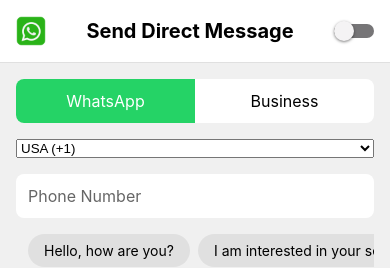
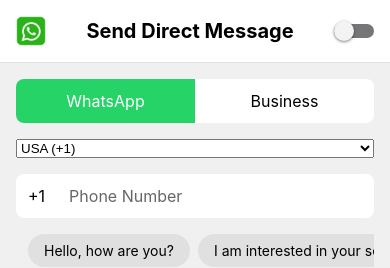
Before and after one commit to zahidlatifdev/rn-whatsapp-dm, a React Native app: screen / in a window 390 px wide. Shown: the top 268 px of the page. Built offline with nearby package versions, Linux system fonts and the light colour scheme.

Commit message:
Add Pakistan country code and improve phone number formatting in message sending

```diff
--- a/App.tsx
+++ b/App.tsx
@@ -32,6 +32,7 @@
   {value: '49', label: 'Germany (+49)'},
   {value: '33', label: 'France (+33)'},
   {value: '55', label: 'Brazil (+55)'},
+  {value: '92', label: 'Pakistan (+92)'},
 ];
 
 const messageTemplates = [
@@ -146,7 +147,24 @@
   };
 
   const handleSendMessage = async () => {
-    const fullNumber = `+${countryCode}${phoneNumber}`;
+    let formattedPhoneNumber = phoneNumber;
+
+    // Remove leading zero if present
+    if (formattedPhoneNumber.startsWith('0')) {
+      formattedPhoneNumber = formattedPhoneNumber.substring(1);
+    }
+
+    // Remove country code if present
+    if (formattedPhoneNumber.startsWith(countryCode)) {
+      formattedPhoneNumber = formattedPhoneNumber.substring(countryCode.length);
+    }
+
+    // Remove plus sign if present
+    if (formattedPhoneNumber.startsWith('+')) {
+      formattedPhoneNumber = formattedPhoneNumber.substring(1);
+    }
+
+    const fullNumber = `+${countryCode}${formattedPhoneNumber}`;
     const encodedMessage = encodeURIComponent(message);
     const url = `whatsapp://send?phone=${fullNumber.replace(
       '+',
@@ -267,7 +285,6 @@
       setIsScanning(true);
     }, 2000);
   };
-
 
   const styles = StyleSheet.create({
     container: {
@@ -477,6 +494,28 @@
       marginTop: 20,
       textAlign: 'center',
     },
+    phoneNumberContainer: {
+      flexDirection: 'row',
+      alignItems: 'center',
+      marginBottom: 16,
+    },
+    countryCodeText: {
+      backgroundColor: isDarkMode ? '#333333' : '#FFFFFF',
+      color: isDarkMode ? '#FFFFFF' : '#000000',
+      padding: 12,
+      borderTopLeftRadius: 8,
+      borderBottomLeftRadius: 8,
+      fontSize: 16,
+    },
+    phoneNumberInput: {
+      flex: 1,
+      backgroundColor: isDarkMode ? '#333333' : '#FFFFFF',
+      color: isDarkMode ? '#FFFFFF' : '#000000',
+      padding: 12,
+      borderTopRightRadius: 8,
+      borderBottomRightRadius: 8,
+      fontSize: 16,
+    },
   });
 
   const renderPage = () => {
@@ -551,14 +590,17 @@
                   ))}
                 </Picker>
               </View>
+              <View style={styles.phoneNumberContainer}>
+                <Text style={styles.countryCodeText}>+{countryCode}</Text>
                 <TextInput
-                style={styles.input}
+                  style={styles.phoneNumberInput}
                   placeholder="Phone Number"
                   placeholderTextColor={isDarkMode ? '#999999' : '#666666'}
                   value={phoneNumber}
                   onChangeText={setPhoneNumber}
                   keyboardType="phone-pad"
                 />
+              </View>
               <View style={styles.templateBubbleContainer}>
                 <ScrollView
                   horizontal
```
Lines whose indentation alone changed are shown as unchanged.
